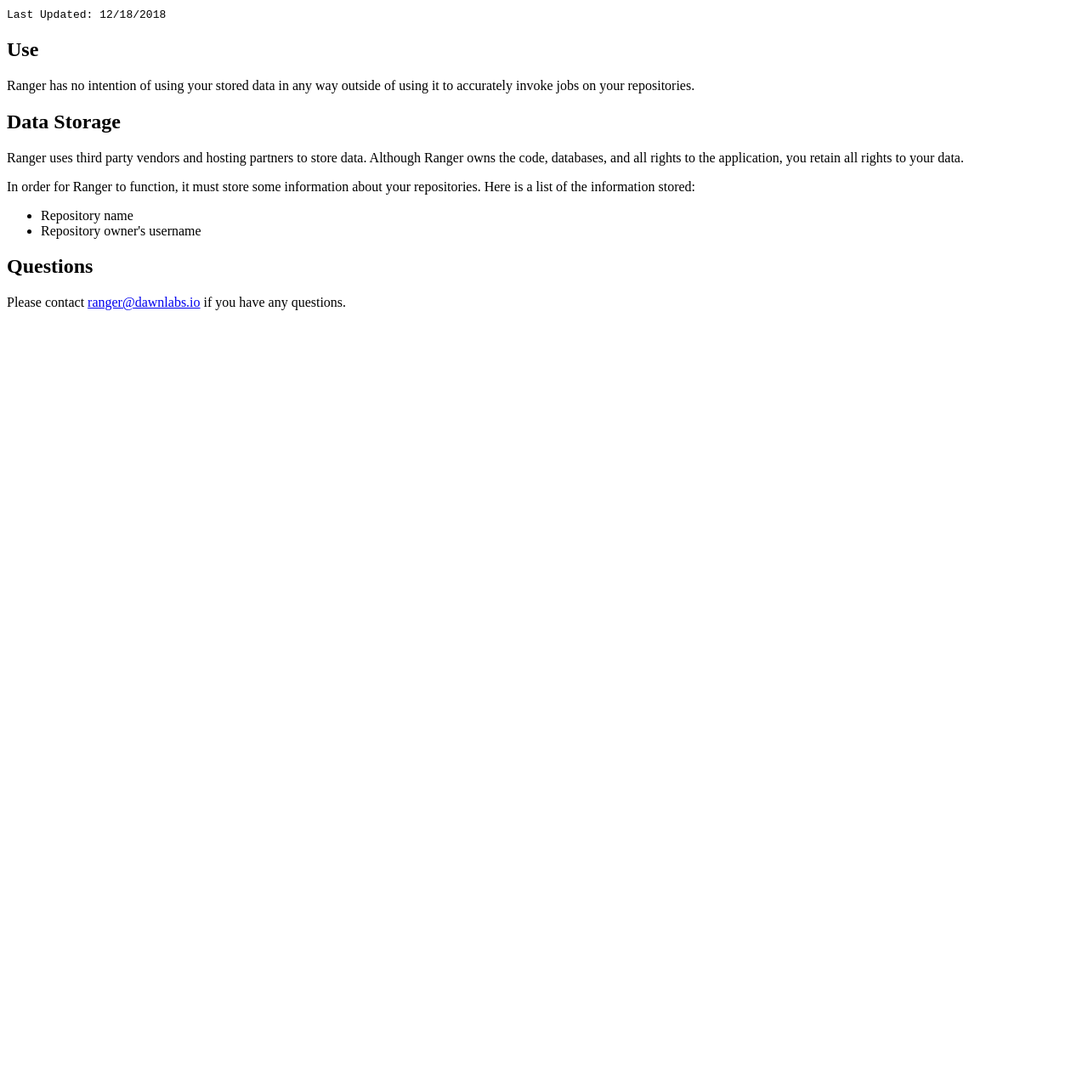
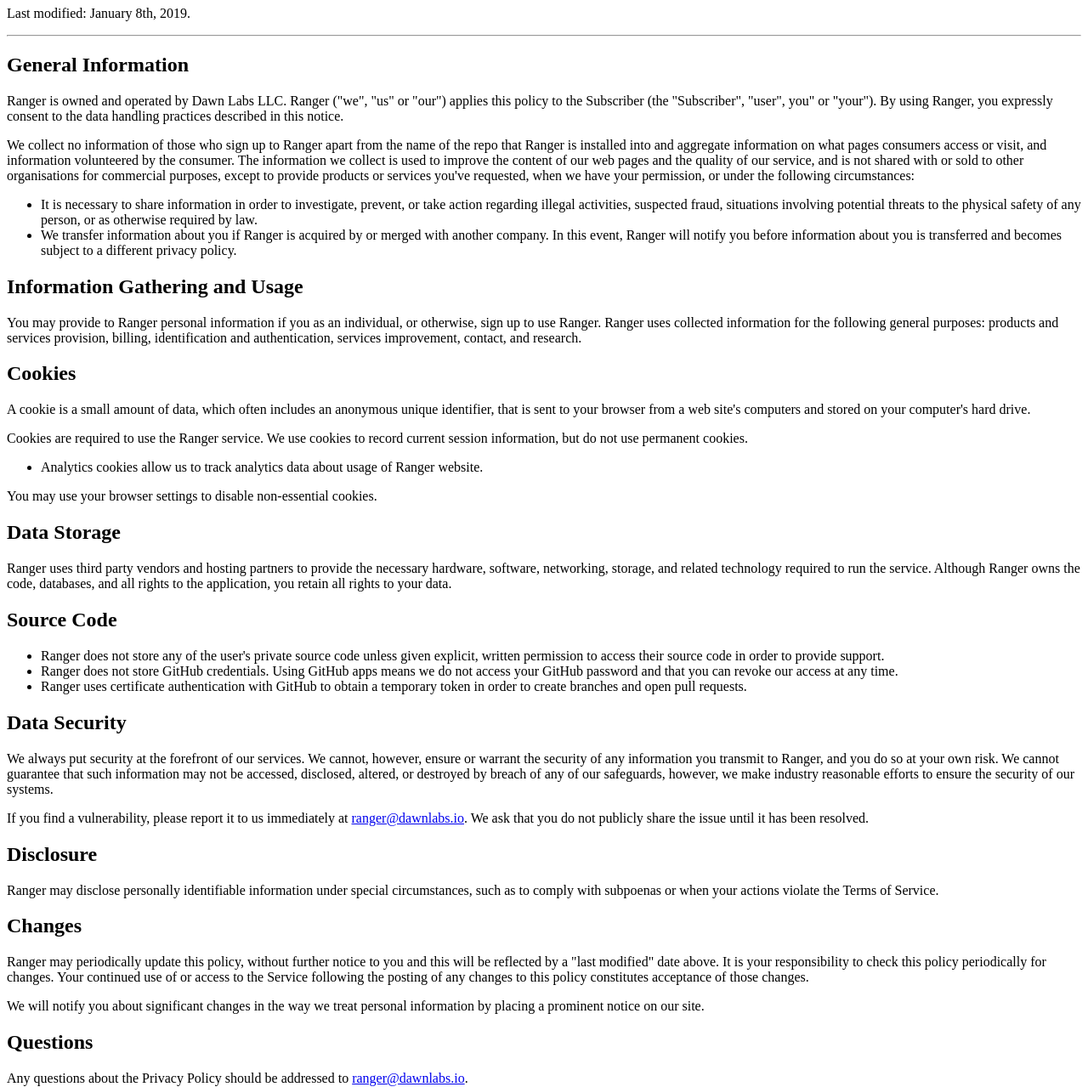
Before and after one commit to reporanger/ranger, a website: page site/privacy.html in a window 1280 px wide. Shown: the part 73-1352 px from the top of the page at 85% size. Before the commit the page ends 800 px from the top, so only its background shows below. Drawn offline with Linux system fonts and the light colour scheme.

Commit message:
update privacy policy

```diff
--- a/site/privacy.html
+++ b/site/privacy.html
@@ -1,40 +1,120 @@
 <!DOCTYPE html>
 <html lang="en">
   <head>
-    <meta charset="UTF-8" />
+    <meta http-equiv="Content-Type" content="text/html; charset=UTF-8" />
     <meta name="viewport" content="width=device-width, initial-scale=1.0" />
-    <meta http-equiv="X-UA-Compatible" content="ie=edge" />
-    <title>Ranger | Privacy Policy</title>
+    <meta
+      name="description"
+      content="A GitHub bot that eases the burden of repository maintainers"
+    />
+    <title>Repo Ranger - Privacy Policy</title>
   </head>
+
   <body>
-    <h1>[Draft] Privacy Policy</h1>
-    <code>Last Updated: 12/18/2018</code>
-
-    <h2>Use</h2>
+    <h1>Ranger Privacy Policy</h1>
+    <p>Last modified: January 8th, 2019.</p>
+    <hr />
+    <h2 id="general-information">General Information</h2>
     <p>
-      Ranger has no intention of using your stored data in any way outside of using it to accurately
-      invoke jobs on your repositories.
+      Ranger is owned and operated by Dawn Labs LLC. Ranger ("we", "us" or "our") applies this
+      policy to the Subscriber (the "Subscriber", "user", you" or "your"). By using Ranger, you
+      expressly consent to the data handling practices described in this notice.
     </p>
-
-    <h2>Data Storage</h2>
     <p>
-      Ranger uses third party vendors and hosting partners to store data. Although Ranger owns the
-      code, databases, and all rights to the application, you retain all rights to your data.
-    </p>
-
-    <p>
-      In order for Ranger to function, it must store some information about your repositories. Here
-      is a list of the information stored:
+      We collect no information of those who sign up to Ranger apart from the name of the repo that
+      Ranger is installed into and aggregate information on what pages consumers access or visit,
+      and information volunteered by the consumer. The information we collect is used to improve the
+      content of our web pages and the quality of our service, and is not shared with or sold to
+      other organisations for commercial purposes, except to provide products or services you've
+      requested, when we have your permission, or under the following circumstances:
     </p>
     <ul>
-      <li>Repository name</li>
-      <li>Repository owner's username</li>
+      <li>
+        It is necessary to share information in order to investigate, prevent, or take action
+        regarding illegal activities, suspected fraud, situations involving potential threats to the
+        physical safety of any person, or as otherwise required by law.
+      </li>
+      <li>
+        We transfer information about you if Ranger is acquired by or merged with another company.
+        In this event, Ranger will notify you before information about you is transferred and
+        becomes subject to a different privacy policy.
+      </li>
     </ul>
-
-    <h2>Questions</h2>
+    <h2 id="information-gathering-and-usage">Information Gathering and Usage</h2>
     <p>
-      Please contact <a href="mailto:ranger@dawnlabs.io">ranger@dawnlabs.io</a> if you have any
-      questions.
+      You may provide to Ranger personal information if you as an individual, or otherwise, sign up
+      to use Ranger. Ranger uses collected information for the following general purposes: products
+      and services provision, billing, identification and authentication, services improvement,
+      contact, and research.
+    </p>
+    <h2 id="cookies">Cookies</h2>
+    <p>
+      A cookie is a small amount of data, which often includes an anonymous unique identifier, that
+      is sent to your browser from a web site's computers and stored on your computer's hard drive.
+    </p>
+    <p>
+      Cookies are required to use the Ranger service. We use cookies to record current session
+      information, but do not use permanent cookies.
+    </p>
+    <ul>
+      <li>Analytics cookies allow us to track analytics data about usage of Ranger website.</li>
+    </ul>
+    <p>You may use your browser settings to disable non-essential cookies.</p>
+    <h2 id="data-storage">Data Storage</h2>
+    <p>
+      Ranger uses third party vendors and hosting partners to provide the necessary hardware,
+      software, networking, storage, and related technology required to run the service. Although
+      Ranger owns the code, databases, and all rights to the application, you retain all rights to
+      your data.
+    </p>
+    <h2 id="source-code">Source Code</h2>
+    <ul>
+      <li>
+        Ranger does not store any of the user's private source code unless given explicit, written
+        permission to access their source code in order to provide support.
+      </li>
+      <li>
+        Ranger does not store GitHub credentials. Using GitHub apps means we do not access your
+        GitHub password and that you can revoke our access at any time.
+      </li>
+      <li>
+        Ranger uses certificate authentication with GitHub to obtain a temporary token in order to
+        create branches and open pull requests.
+      </li>
+    </ul>
+    <h2 id="data-security">Data Security</h2>
+    <p>
+      We always put security at the forefront of our services. We cannot, however, ensure or warrant
+      the security of any information you transmit to Ranger, and you do so at your own risk. We
+      cannot guarantee that such information may not be accessed, disclosed, altered, or destroyed
+      by breach of any of our safeguards, however, we make industry reasonable efforts to ensure the
+      security of our systems.
+    </p>
+    <p>
+      If you find a vulnerability, please report it to us immediately at
+      <a href="mailto:ranger@dawnlabs.io">ranger@dawnlabs.io</a>. We ask that you do not publicly
+      share the issue until it has been resolved.
+    </p>
+    <h2 id="disclosure">Disclosure</h2>
+    <p>
+      Ranger may disclose personally identifiable information under special circumstances, such as
+      to comply with subpoenas or when your actions violate the Terms of Service.
+    </p>
+    <h2 id="changes">Changes</h2>
+    <p>
+      Ranger may periodically update this policy, without further notice to you and this will be
+      reflected by a "last modified" date above. It is your responsibility to check this policy
+      periodically for changes. Your continued use of or access to the Service following the posting
+      of any changes to this policy constitutes acceptance of those changes.
+    </p>
+    <p>
+      We will notify you about significant changes in the way we treat personal information by
+      placing a prominent notice on our site.
+    </p>
+    <h2 id="questions">Questions</h2>
+    <p>
+      Any questions about the Privacy Policy should be addressed to
+      <a href="mailto:ranger@dawnlabs.io">ranger@dawnlabs.io</a>.
     </p>
   </body>
 </html>
```
